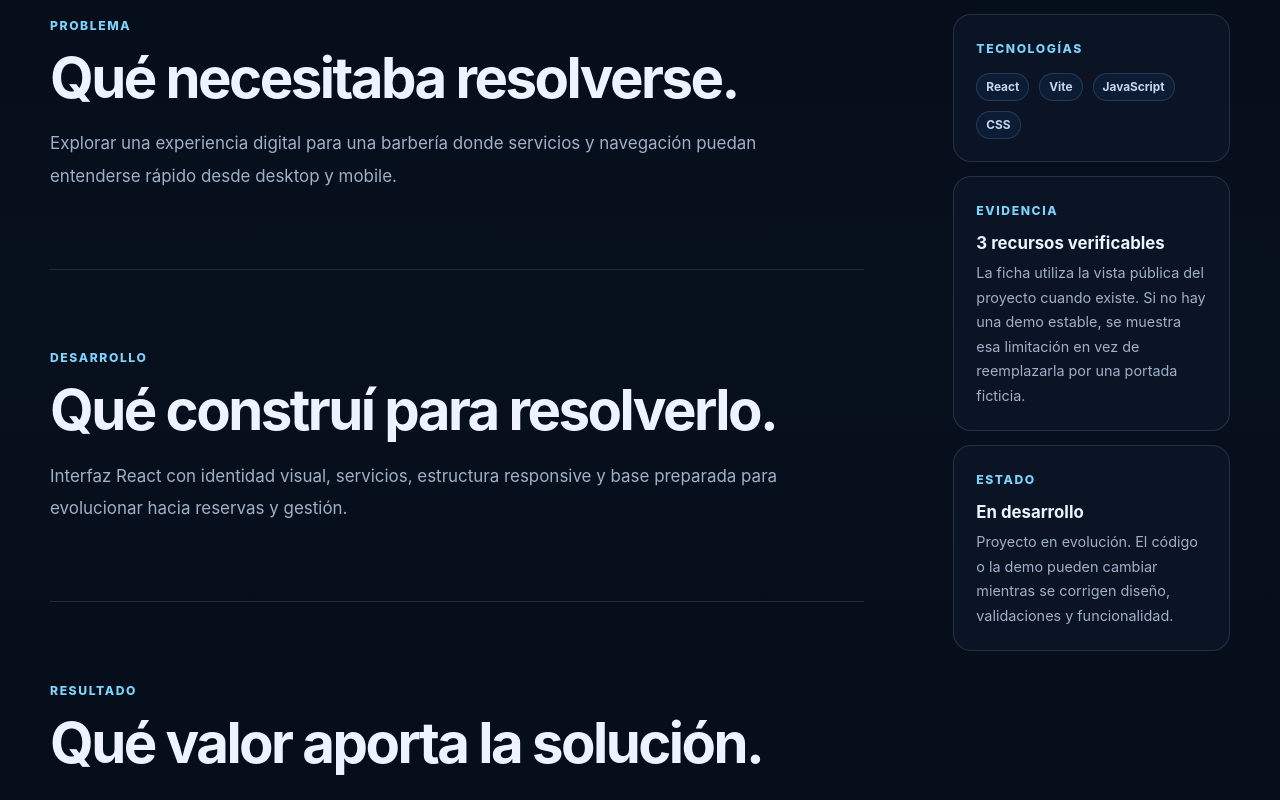
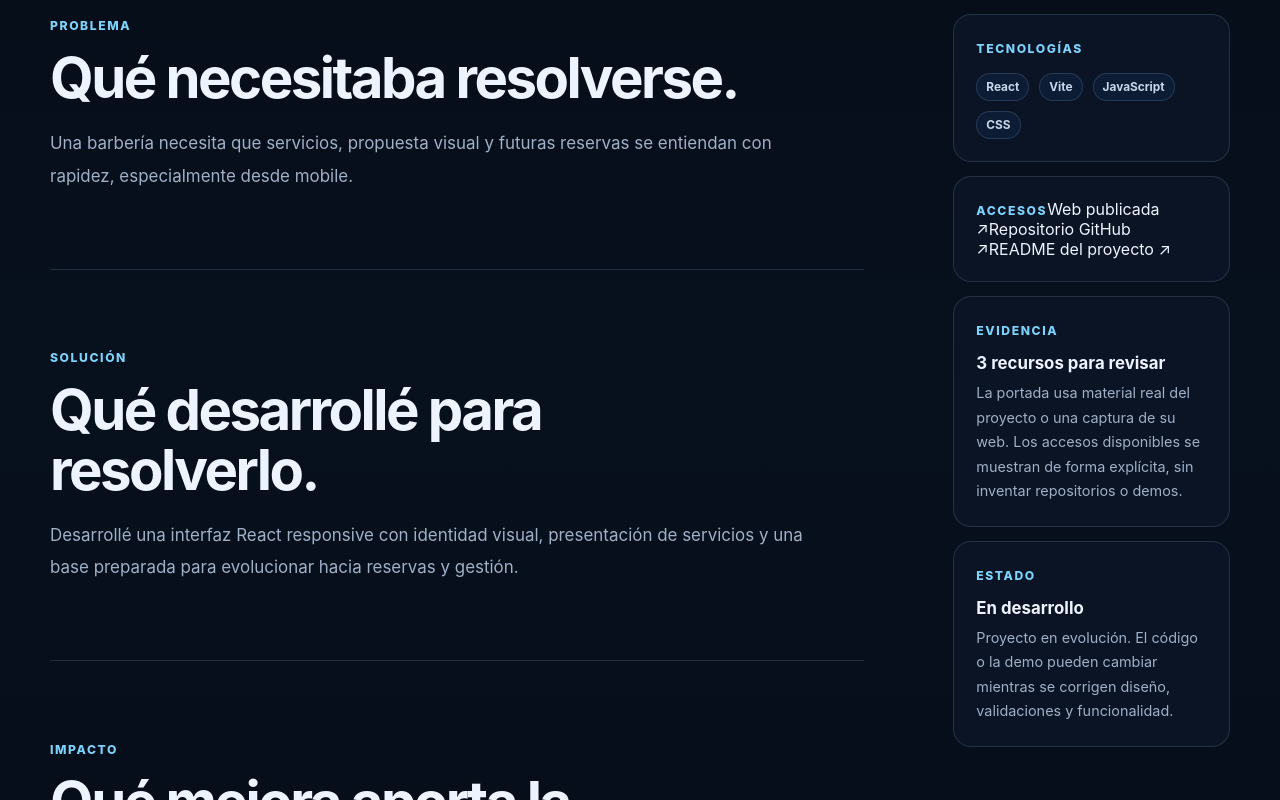
Before and after one commit to DylanDev08/Portfolio-Dylan, a React (Vite) app in the folder frontend/: page /proyectos/barberhouse in a window 1280 px wide. Shown: the part 800-1600 px from the top of the page. Built offline with nearby package versions, Linux system fonts and the light colour scheme; no server answers.

Commit message:
design: theme project cases and clarify evidence links

```diff
--- a/frontend/src/pages/ProjectDetailPage.jsx
+++ b/frontend/src/pages/ProjectDetailPage.jsx
@@ -2,6 +2,7 @@ import { Link, Navigate, useParams } from "react-router-dom";
 import { PageShell } from "../components/layout/PageShell";
 import { usePortfolio } from "../features/portfolio/hooks/usePortfolio";
 import { ProjectVisual } from "../features/projects/components/ProjectVisual";
+import { projectPresentationFor } from "../features/projects/data/projectPresentation";
 import { projectSlug } from "../features/projects/utils/projectSlug";
 
 function isValidUrl(url) {
@@ -11,19 +12,26 @@ function isValidUrl(url) {
 export function ProjectDetailPage() {
   const { slug } = useParams();
   const { data } = usePortfolio();
-  const project = data.projects.find((item) => projectSlug(item.title) === slug);
+  const rawProject = data.projects.find((item) => projectSlug(item.title) === slug);
 
-  if (!project) {
+  if (!rawProject) {
     return <Navigate to="/404" replace />;
   }
 
+  const project = projectPresentationFor(rawProject);
   const hasLive = isValidUrl(project.liveUrl);
   const hasGithub = isValidUrl(project.githubUrl);
   const hasDocs = isValidUrl(project.docsUrl);
-  const evidenceCount = [hasLive, hasGithub, hasDocs].filter(Boolean).length;
+  const evidenceCount = [hasLive, hasGithub, hasDocs || true].filter(Boolean).length;
+  const themeStyle = {
+    "--project-accent": project.accent,
+    "--project-accent-rgb": project.accentRgb,
+    "--project-surface": project.surface,
+  };
 
   return (
     <PageShell>
+      <div className="project-case" style={themeStyle}>
         <section className="project-case-hero">
           <div className="container project-case-hero__grid">
             <div className="project-case-hero__copy">
@@ -47,10 +55,12 @@ export function ProjectDetailPage() {
                     Ver repositorio
                   </a>
                 )}
-              {hasDocs && (
+                {hasDocs ? (
                   <a className="button button--ghost" href={project.docsUrl} target="_blank" rel="noreferrer noopener">
-                  Leer documentación
+                    {project.docsLabel || "Leer documentación"}
                   </a>
+                ) : (
+                  <a className="button button--ghost" href="#documentacion-caso">Documentación del caso</a>
                 )}
               </div>
             </div>
@@ -61,7 +71,7 @@ export function ProjectDetailPage() {
           </div>
         </section>
 
-      <section className="section project-case-content">
+        <section className="section project-case-content" id="documentacion-caso">
           <div className="container project-case-layout">
             <article className="project-case-main">
               <section className="project-case-block">
@@ -71,16 +81,24 @@ export function ProjectDetailPage() {
               </section>
 
               <section className="project-case-block">
-              <span className="eyebrow">Desarrollo</span>
-              <h2>Qué construí para resolverlo.</h2>
+                <span className="eyebrow">Solución</span>
+                <h2>Qué desarrollé para resolverlo.</h2>
                 <p>{project.solution}</p>
               </section>
 
               <section className="project-case-block">
-              <span className="eyebrow">Resultado</span>
-              <h2>Qué valor aporta la solución.</h2>
+                <span className="eyebrow">Impacto</span>
+                <h2>Qué mejora aporta la solución.</h2>
                 <p>{project.value}</p>
               </section>
+
+              {!hasGithub && project.repositoryNote && (
+                <section className="project-case-block project-case-block--platform">
+                  <span className="eyebrow">Repositorio</span>
+                  <h2>Por qué no hay un repositorio público.</h2>
+                  <p>{project.repositoryNote}</p>
+                </section>
+              )}
 
               {project.deploymentNote && (
                 <section className="project-case-block project-case-block--note">
@@ -101,12 +119,17 @@ export function ProjectDetailPage() {
                 </div>
               </div>
 
+              <div className="project-case-panel project-case-panel--resources">
+                <span className="eyebrow">Accesos</span>
+                {hasLive ? <a href={project.liveUrl} target="_blank" rel="noreferrer noopener">Web publicada ↗</a> : <span>Web: sin demo pública</span>}
+                {hasGithub ? <a href={project.githubUrl} target="_blank" rel="noreferrer noopener">Repositorio GitHub ↗</a> : <span>Repositorio: no público / no aplica</span>}
+                {hasDocs ? <a href={project.docsUrl} target="_blank" rel="noreferrer noopener">{project.docsLabel || "Documentación"} ↗</a> : <a href="#documentacion-caso">Documentación del caso ↓</a>}
+              </div>
+
               <div className="project-case-panel">
                 <span className="eyebrow">Evidencia</span>
-              <strong>{evidenceCount} recurso{evidenceCount === 1 ? "" : "s"} verificable{evidenceCount === 1 ? "" : "s"}</strong>
-              <p>
-                La ficha utiliza la vista pública del proyecto cuando existe. Si no hay una demo estable, se muestra esa limitación en vez de reemplazarla por una portada ficticia.
-              </p>
+                <strong>{evidenceCount} recurso{evidenceCount === 1 ? "" : "s"} para revisar</strong>
+                <p>La portada usa material real del proyecto o una captura de su web. Los accesos disponibles se muestran de forma explícita, sin inventar repositorios o demos.</p>
               </div>
 
               <div className="project-case-panel">
@@ -133,6 +156,7 @@ export function ProjectDetailPage() {
             <Link className="button button--secondary" to="/proyectos">Ver todos los proyectos</Link>
           </div>
         </section>
+      </div>
     </PageShell>
   );
 }
```
Lines whose indentation alone changed are shown as unchanged.
